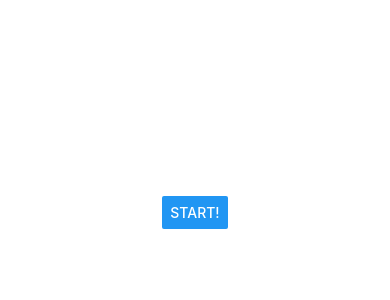
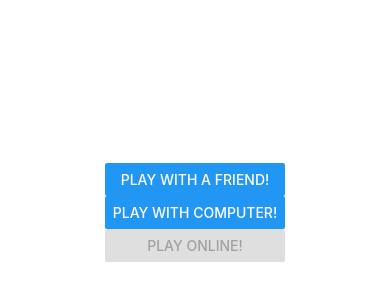
Before and after one commit to Move-Fast-and-Break-Things-Study-Group/rn-tic-tac-toe-demo, a React Native app: screen / in a window 390 px wide. Shown: the part 210-510 px from the top of the page. Built offline with nearby package versions, Linux system fonts and the light colour scheme.

Commit message:
introduce game mode

```diff
--- a/App.tsx
+++ b/App.tsx
@@ -2,16 +2,16 @@ import { StatusBar } from 'expo-status-bar';
 import { useState } from 'react';
 import { StyleSheet, View } from 'react-native';
 import GameScreen from './screens/GameScreen';
-import WelcomeScreen from './screens/WelcomeScreen';
+import WelcomeScreen, { GameMode } from './screens/WelcomeScreen';
 
 export default function App() {
-  const [gameStarted, setGameStarted] = useState(false);
+  const [gameMode, setGameMode] = useState<GameMode>();
 
   let currentScreen;
-  if (gameStarted) {
-    currentScreen = <GameScreen />;
+  if (gameMode) {
+    currentScreen = <GameScreen mode={gameMode} />;
   } else {
-    currentScreen = <WelcomeScreen onPressStart={() => setGameStarted(true)} />;
+    currentScreen = <WelcomeScreen onPressStart={setGameMode} />;
   }
 
   return (
--- a/screens/WelcomeScreen/index.tsx
+++ b/screens/WelcomeScreen/index.tsx
@@ -1,14 +1,18 @@
 import React from 'react';
 import { View, Button } from 'react-native';
 
+export type GameMode = 'pvplocal' | 'pvponline' | 'pvc';
+
 interface WelcomeScreenProps {
-  onPressStart: () => void;
+  onPressStart: (mode: GameMode) => void;
 }
 
 export default function WelcomeScreen({ onPressStart }: WelcomeScreenProps) {
   return (
     <View>
-      <Button title="Start!" onPress={onPressStart} />
+      <Button title="Play With a Friend!" onPress={() => onPressStart('pvplocal')} />
+      <Button title="Play With Computer!" onPress={() => onPressStart('pvc')} />
+      <Button disabled title="Play Online!" onPress={() => onPressStart('pvponline')} />
     </View>
   );
 }
```
Also changed, not shown: screens/GameScreen/index.tsx (+6 -1 lines), game/Player.ts (deleted), 1 other file (tests, documents, lock files or other folders).
